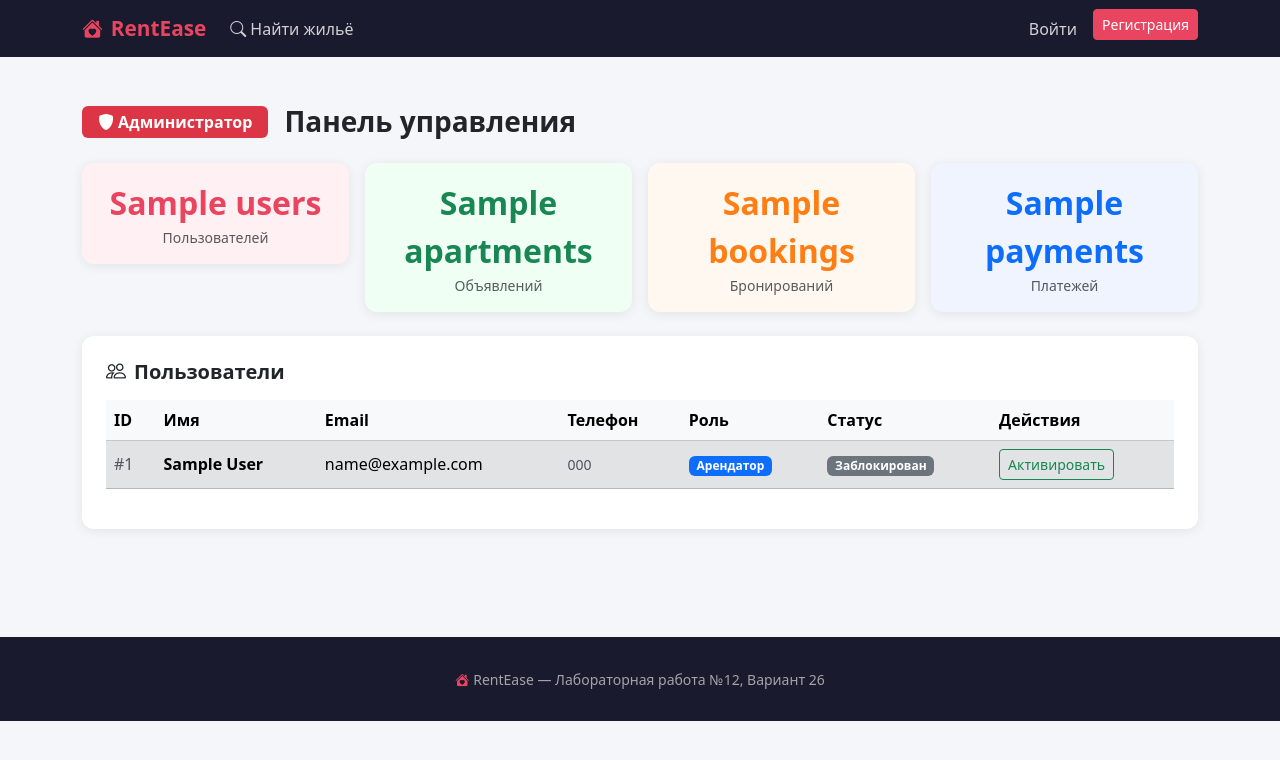
After one commit to cakeasaur/LR12_26, a FastAPI app: template templates/admin.html in a window 1280 px wide. The commit adds this page. Shown: the top 760 px of the page. Run offline with FastAPI, Linux system fonts and the light colour scheme; the template is opened without the code that fills it: most values are stand-ins (such as "Sample title", 1, 10 or a date in 2020).

Commit message:
feat: добавить админ-панель с управлением пользователями

```diff
--- a/app/web/router.py
+++ b/app/web/router.py
@@ -421,3 +421,62 @@ def profile(
         "incoming_bookings": incoming_bookings,
         "paid_booking_ids": paid_booking_ids,
     })
+
+
+# ---------- Админ-панель ----------
+
+@router.get("/admin", response_class=HTMLResponse)
+def admin_panel(
+    request: Request,
+    db: Session = Depends(get_db),
+    user=Depends(get_current_user_from_cookie),
+):
+    if not user or user.role != UserRole.admin:
+        return RedirectResponse("/", status_code=302)
+    from app.models.user import User as UserModel
+    from app.models.apartment import Apartment
+    from app.models.booking import Booking
+    from app.models.payment import Payment
+    users = db.query(UserModel).all()
+    stats = {
+        "users": db.query(UserModel).count(),
+        "apartments": db.query(Apartment).count(),
+        "bookings": db.query(Booking).count(),
+        "payments": db.query(Payment).count(),
+    }
+    return templates.TemplateResponse(request, "admin.html", {
+        "user": user, "current_user": user,
+        "users": users, "stats": stats,
+    })
+
+
+@router.post("/admin/users/{user_id}/deactivate")
+def deactivate_user_web(
+    user_id: int,
+    db: Session = Depends(get_db),
+    user=Depends(get_current_user_from_cookie),
+):
+    if not user or user.role != UserRole.admin:
+        return RedirectResponse("/", status_code=302)
+    from app.models.user import User as UserModel
+    target = db.query(UserModel).filter(UserModel.id == user_id).first()
+    if target and target.id != user.id:
+        target.is_active = False
+        db.commit()
+    return RedirectResponse("/admin", status_code=302)
+
+
+@router.post("/admin/users/{user_id}/activate")
+def activate_user_web(
+    user_id: int,
+    db: Session = Depends(get_db),
+    user=Depends(get_current_user_from_cookie),
+):
+    if not user or user.role != UserRole.admin:
+        return RedirectResponse("/", status_code=302)
+    from app.models.user import User as UserModel
+    target = db.query(UserModel).filter(UserModel.id == user_id).first()
+    if target:
+        target.is_active = True
+        db.commit()
+    return RedirectResponse("/admin", status_code=302)
--- /dev/null
+++ b/templates/admin.html
@@ -0,0 +1,95 @@
+{% extends "base.html" %}
+{% block title %}Админ-панель — RentEase{% endblock %}
+
+{% block content %}
+<div class="container py-5">
+  <div class="d-flex align-items-center gap-3 mb-4">
+    <span class="badge bg-danger fs-6 px-3 py-2"><i class="bi bi-shield-fill me-1"></i>Администратор</span>
+    <h3 class="fw-bold mb-0">Панель управления</h3>
+  </div>
+
+  <!-- Статистика -->
+  <div class="row g-3 mb-4">
+    <div class="col-md-3">
+      <div class="card p-3 text-center border-0" style="background:#fff0f3">
+        <div class="fw-bold" style="font-size:2rem; color:#e94560">{{ stats.users }}</div>
+        <div class="text-muted small">Пользователей</div>
+      </div>
+    </div>
+    <div class="col-md-3">
+      <div class="card p-3 text-center border-0" style="background:#f0fff4">
+        <div class="fw-bold" style="font-size:2rem; color:#198754">{{ stats.apartments }}</div>
+        <div class="text-muted small">Объявлений</div>
+      </div>
+    </div>
+    <div class="col-md-3">
+      <div class="card p-3 text-center border-0" style="background:#fff8f0">
+        <div class="fw-bold" style="font-size:2rem; color:#fd7e14">{{ stats.bookings }}</div>
+        <div class="text-muted small">Бронирований</div>
+      </div>
+    </div>
+    <div class="col-md-3">
+      <div class="card p-3 text-center border-0" style="background:#f0f4ff">
+        <div class="fw-bold" style="font-size:2rem; color:#0d6efd">{{ stats.payments }}</div>
+        <div class="text-muted small">Платежей</div>
+      </div>
+    </div>
+  </div>
+
+  <!-- Пользователи -->
+  <div class="card p-4">
+    <h5 class="fw-bold mb-3"><i class="bi bi-people me-2"></i>Пользователи</h5>
+    <div class="table-responsive">
+      <table class="table table-hover align-middle">
+        <thead class="table-light">
+          <tr>
+            <th>ID</th>
+            <th>Имя</th>
+            <th>Email</th>
+            <th>Телефон</th>
+            <th>Роль</th>
+            <th>Статус</th>
+            <th>Действия</th>
+          </tr>
+        </thead>
+        <tbody>
+          {% for u in users %}
+          <tr class="{% if not u.is_active %}table-secondary{% endif %}">
+            <td class="text-muted">#{{ u.id }}</td>
+            <td class="fw-semibold">{{ u.full_name }}</td>
+            <td>{{ u.email }}</td>
+            <td class="text-muted small">{{ u.phone or '—' }}</td>
+            <td>
+              {% if u.role == 'admin' %}<span class="badge bg-danger">Админ</span>
+              {% elif u.role == 'landlord' %}<span class="badge bg-warning text-dark">Арендодатель</span>
+              {% else %}<span class="badge bg-primary">Арендатор</span>
+              {% endif %}
+            </td>
+            <td>
+              {% if u.is_active %}<span class="badge bg-success">Активен</span>
+              {% else %}<span class="badge bg-secondary">Заблокирован</span>
+              {% endif %}
+            </td>
+            <td>
+              {% if u.id != current_user.id %}
+                {% if u.is_active %}
+                <form method="post" action="/admin/users/{{ u.id }}/deactivate">
+                  <button class="btn btn-outline-danger btn-sm">Заблокировать</button>
+                </form>
+                {% else %}
+                <form method="post" action="/admin/users/{{ u.id }}/activate">
+                  <button class="btn btn-outline-success btn-sm">Активировать</button>
+                </form>
+                {% endif %}
+              {% else %}
+                <span class="text-muted small">это вы</span>
+              {% endif %}
+            </td>
+          </tr>
+          {% endfor %}
+        </tbody>
+      </table>
+    </div>
+  </div>
+</div>
+{% endblock %}
--- a/templates/base.html
+++ b/templates/base.html
@@ -47,6 +47,9 @@
           {% if user.role in ('landlord', 'admin') %}
           <li class="nav-item"><a class="nav-link" href="/apartments/new"><i class="bi bi-plus-circle me-1"></i>Сдать квартиру</a></li>
           {% endif %}
+          {% if user.role == 'admin' %}
+          <li class="nav-item"><a class="nav-link text-danger fw-semibold" href="/admin"><i class="bi bi-shield-fill me-1"></i>Админка</a></li>
+          {% endif %}
           <li class="nav-item"><a class="nav-link" href="/profile"><i class="bi bi-person-circle me-1"></i>{{ user.full_name.split()[0] }}</a></li>
           <li class="nav-item"><a class="nav-link" href="/logout"><i class="bi bi-box-arrow-right me-1"></i>Выйти</a></li>
         {% else %}
```
